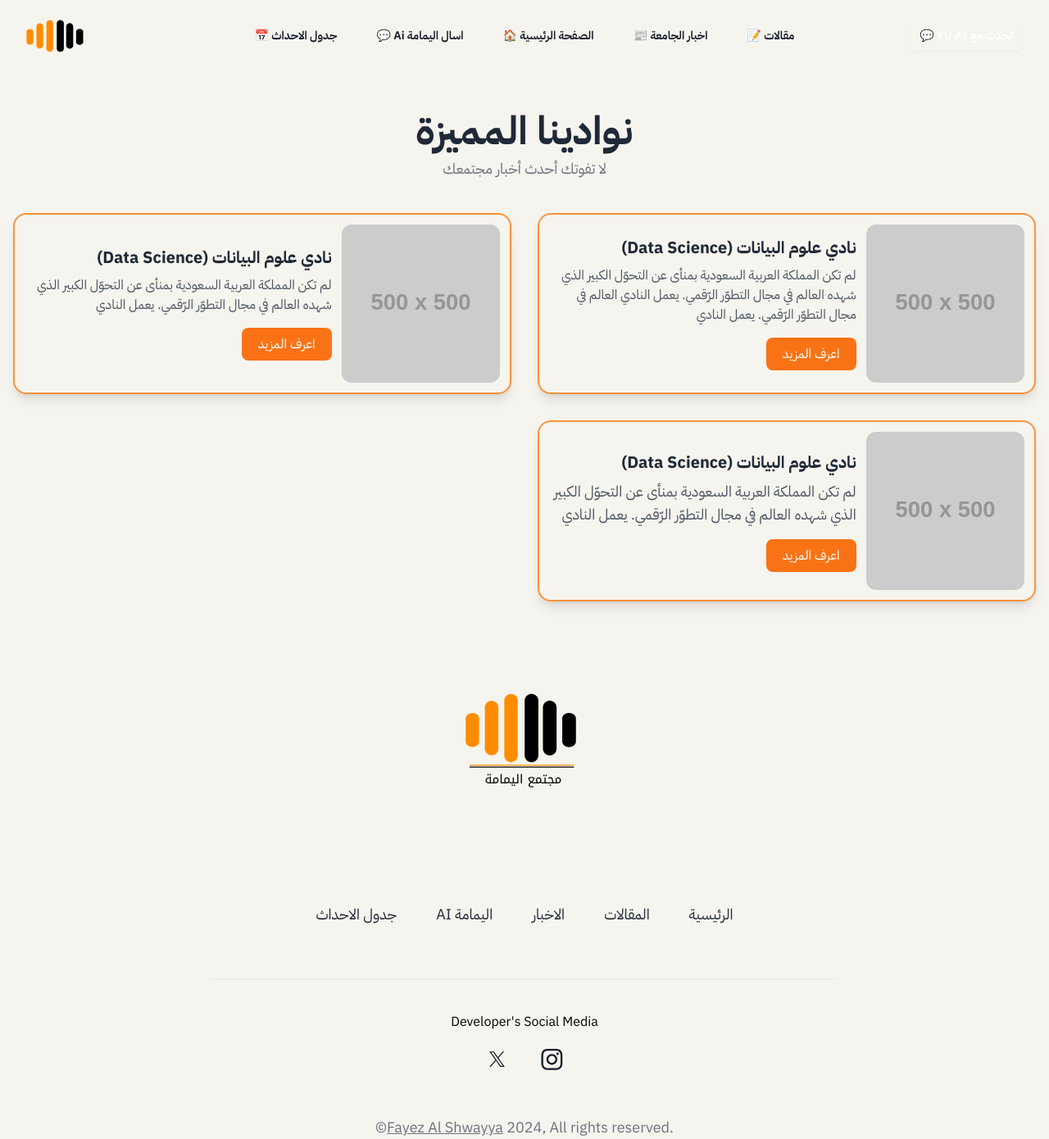
After one commit to FKQ7/AlYamamah_AI, a Django app: page /clubs in a window 1280 px wide. The commit adds this page. Shown: the whole page at 82% size. Run offline with Django 5.2, Linux system fonts and the light colour scheme; grey boxes labelled with a size stand in for pictures from a placeholder-image service; data that the repository does not hold is empty; some libraries are stand-ins or nearby versions.

Commit message:
updated the index.html page to add the clubs. Added the clubs.html

```diff
--- a/core/urls.py
+++ b/core/urls.py
@@ -11,4 +11,5 @@ urlpatterns = [
     path('blog', views.blog),
     path('blog/create', views.BlogCreateView.as_view(), name='blog_create'),
     path('blog/<int:id>', views.details_blog),
+    path('clubs', views.clubs, name='clubs'),
 ]
--- a/core/views.py
+++ b/core/views.py
@@ -126,3 +126,11 @@ class NewsCreateView(LoginRequiredMixin, CreateView):
     def form_valid(self, form):
         form.instance.author = self.request.user
         return super().form_valid(form)
+
+def clubs(request):
+    all_blogs = Blogs.objects.all().order_by('-date')
+    for blog in all_blogs:
+        blog.content = re.sub(r'<img[^>]*>', '', blog.content)
+        blog.content = re.sub(r'<a[^>]*>|</a>', '', blog.content)
+        blog.content = re.sub(r'<p>\s*&nbsp;\s*</p>', '', blog.content)
+    return render(request, 'core/clubs.html', {'clubs': all_blogs})
--- /dev/null
+++ b/theme/templates/core/clubs.html
@@ -0,0 +1,101 @@
+{% extends "base.html" %}
+{% block content %}
+<section dir="rtl" class="container mx-auto py-12 px-4">
+  <!-- Section Header -->
+  <div class="text-center mb-10">
+    <h1 class="text-3xl md:text-5xl font-bold text-gray-800">
+      نوادينا المميزة
+    </h1>
+    <p class="text-base md:text-lg text-gray-500 mt-2">
+      لا تفوتك أحدث أخبار مجتمعك
+    </p>
+  </div>
+
+  <div class="grid grid-cols-1 lg:grid-cols-2 gap-8">
+    <div
+      class="flex items-center p-3 border-2 border-orange-400 rounded-2xl shadow-lg hover:shadow-xl transition"
+    >
+      <div class="md:w-1/3 w-[150px] flex-shrink-0 ml-3">
+        <img
+          class="object-cover w-full h-full rounded-xl"
+          src="https://placehold.co/500x500/111827/FFFFFF/png?text=DATA%0ASCIENCE"
+          alt="Data Science Club Logo"
+        />
+      </div>
+
+      <div class="">
+        <h2 class="text-lg md:text-xl font-bold text-gray-800 mb-2">
+          نادي علوم البيانات (Data Science)
+        </h2>
+        <p class="text-gray-600 text-sm md:text-base leading-relaxed">
+          لم تكن المملكة العربية السعودية بمنأى عن التحوّل الكبير الذي شهده
+          العالم في مجال التطوّر الرّقمي. يعمل النادي
+           العالم في مجال التطوّر الرّقمي. يعمل النادي
+        </p>
+        <a
+          href="#"
+          class="inline-block bg-orange-500 text-white px-5 py-2 rounded-lg mt-4 hover:bg-orange-600 transition"
+        >
+          اعرف المزيد
+        </a>
+      </div>
+    </div>
+        <div
+      class="flex items-center p-3 border-2 border-orange-400 rounded-2xl shadow-lg hover:shadow-xl transition"
+    >
+      <div class="md:w-1/3 w-[150px] flex-shrink-0 ml-3">
+        <img
+          class="object-cover w-full h-full rounded-xl"
+          src="https://placehold.co/500x500/111827/FFFFFF/png?text=DATA%0ASCIENCE"
+          alt="Data Science Club Logo"
+        />
+      </div>
+
+      <div class="">
+        <h2 class="text-lg md:text-xl font-bold text-gray-800 mb-2">
+          نادي علوم البيانات (Data Science)
+        </h2>
+        <p class="text-gray-600 text-sm md:text-base leading-relaxed">
+          لم تكن المملكة العربية السعودية بمنأى عن التحوّل الكبير الذي شهده
+          العالم في مجال التطوّر الرّقمي. يعمل النادي
+        </p>
+        <a
+          href="#"
+          class="inline-block bg-orange-500 text-white px-5 py-2 rounded-lg mt-4 hover:bg-orange-600 transition"
+        >
+          اعرف المزيد
+        </a>
+      </div>
+    </div>
+        <div
+      class="flex items-center p-3 border-2 border-orange-400 rounded-2xl shadow-lg hover:shadow-xl transition"
+    >
+      <div class="md:w-1/3 w-[150px] flex-shrink-0 ml-3">
+        <img
+          class="object-cover w-full h-full rounded-xl"
+          src="https://placehold.co/500x500/111827/FFFFFF/png?text=DATA%0ASCIENCE"
+          alt="Data Science Club Logo"
+        />
+      </div>
+
+      <div class=" just">
+        <h2 class="text-lg md:text-xl font-bold text-gray-800 mb-2">
+          نادي علوم البيانات (Data Science)
+        </h2>
+        <p class="text-gray-600 text-sm md:text-lg md:text-base leading-relaxed">
+          لم تكن المملكة العربية السعودية بمنأى عن التحوّل الكبير الذي شهده
+          العالم في مجال التطوّر الرّقمي. يعمل النادي
+        </p>
+        <a
+          href="#"
+          class="inline-block bg-orange-500 text-white px-5 py-2 rounded-lg mt-4 hover:bg-orange-600 transition"
+        >
+          اعرف المزيد
+        </a>
+      </div>
+    </div>
+
+  </div>
+</section>
+
+{% endblock content %}
```
Also changed, not shown: theme/templates/core/index.html (+44 -2 lines).
